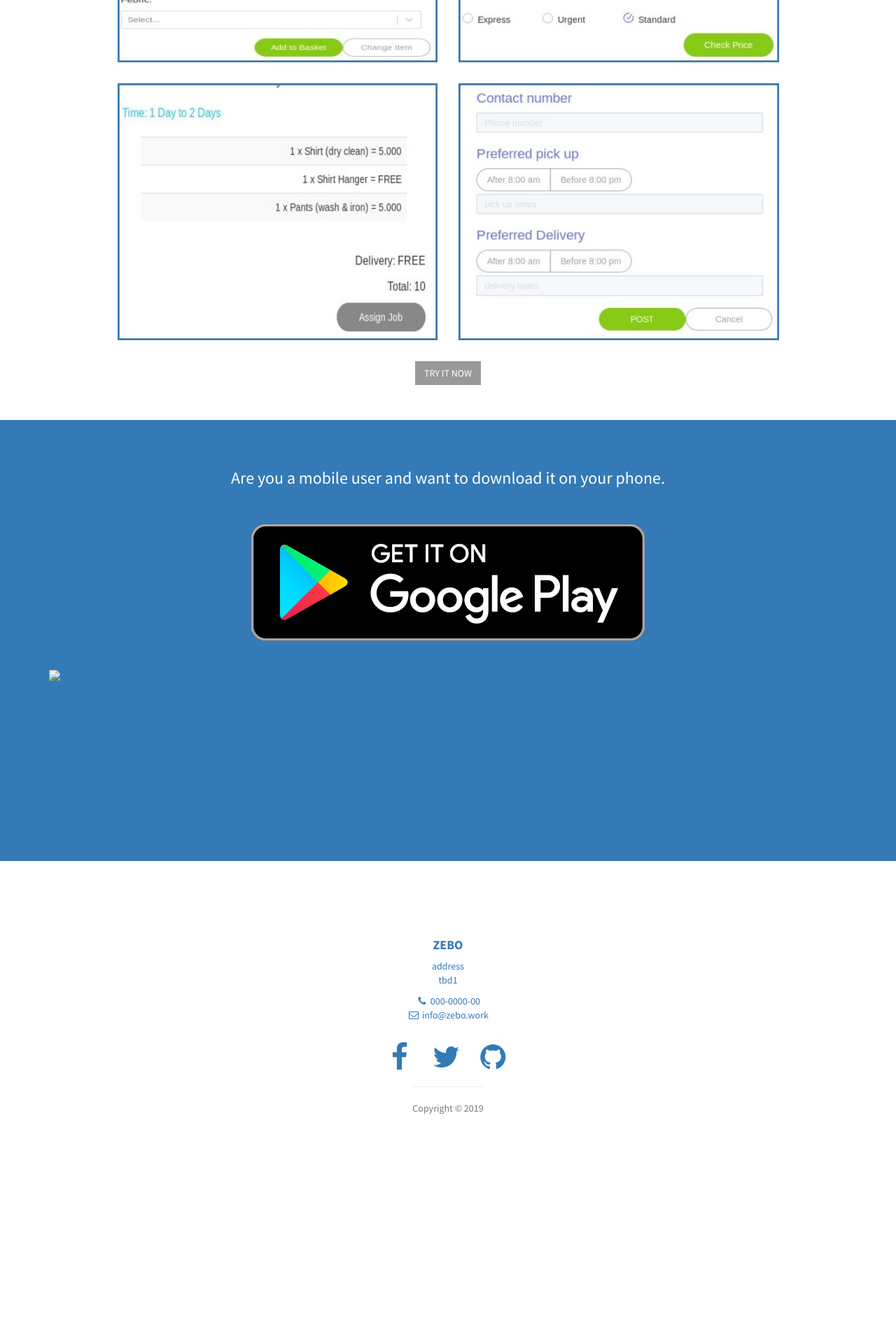
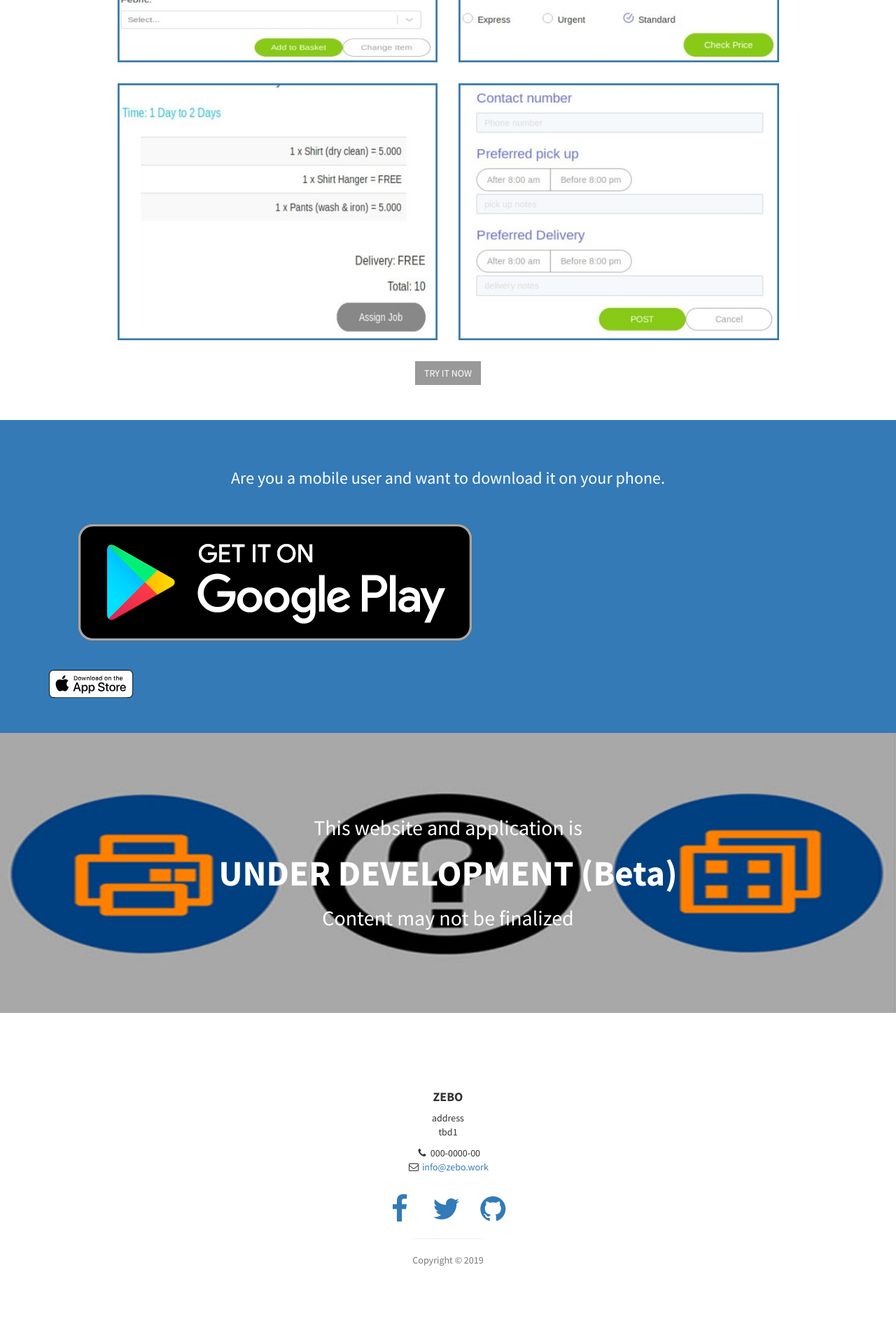
Before and after one commit to zebowork/zebowork.github.io, a Jekyll site: the page built from index.html, in a window 1280 px wide. Shown: the part 1994-3914 px from the top of the page at 70% size. Built offline with Jekyll 4.4.1, drawn with Linux system fonts in a browser that asks for light colours; before the commit the page ends 3697 px from its top, so only the background shows below that.

Commit message:
Update call-to-action.html

```diff
--- a/_includes/call-to-action.html
+++ b/_includes/call-to-action.html
@@ -3,8 +3,8 @@
     <div class="row">
       <div class="col-lg-12 text-center">
         <h3>Are you a mobile user and want to download it on your phone.</h3>
-        <a href="#"><img class="img-portfolio img-responsive" src="img/google-play.png"/></a>
-        <a href="#"><img class="img-portfolio img-responsive" src="img/apple-store-white.svg/></a>
+        <a href="#"><img class="img-responsive" src="img/google-play.png"/></a>
+        <a href="#"><img class="img-responsive" src="img/apple-store-white.svg"/></a>
       </div>
     </div>
   </div>
```
